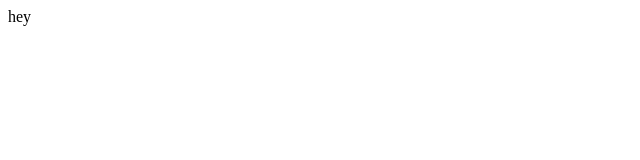
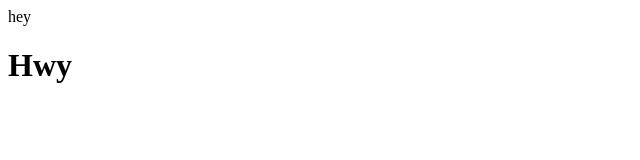
Before and after one commit to WayM0n/quote_generator_js, a plain HTML site: page index.html in a window 1280 px wide. Shown: the whole page, without its empty margins (0-640 px from the left). Drawn offline with Linux system fonts and the light colour scheme.

Commit message:
changes made
testing changes

```diff
--- a/index.html
+++ b/index.html
@@ -8,5 +8,6 @@
 </head>
 <body>
     hey
+    <h1>Hwy</h1>
 </body>
 </html>
```
